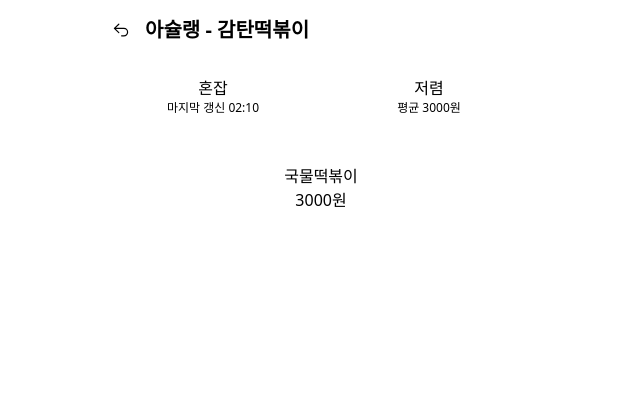
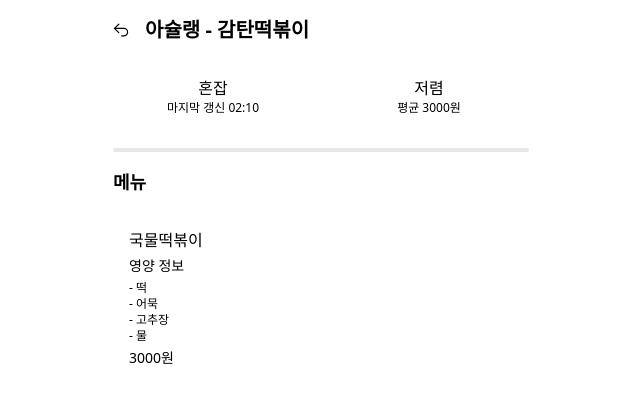
Before and after one commit to seolcu/ajou-cafeteria, a React (Vite) app: page /cafeteria/0/shop/0 in a window 1280 px wide. Shown: the top 402 px of the page, without its empty margins (319-959 px from the left). Built offline with nearby package versions, Linux system fonts and the light colour scheme; what @catppuccin/tailwindcss would draw is missing.

Commit message:
new-feature: minimal menu for Shops pages

```diff
--- a/src/routes/Shop.jsx
+++ b/src/routes/Shop.jsx
@@ -33,14 +33,24 @@ export default function Shop() {
         />
       </div>
 
-      <div className="flex flex-col gap-4">
+      <hr className="border-2 rounded border-text" />
+
+      <h2 className="font-bold text-lg">메뉴</h2>
+
+      <div className="grid grid-cols-2 gap-4">
         {shop.menu.map((menu) => (
           <div
             key={menu.id}
-            className="bg-base p-4 rounded text-center font-medium"
+            className="bg-base flex flex-col gap-1 p-4 rounded font-medium"
           >
-            <h3>{menu.name}</h3>
-            <p>{menu.price}원</p>
+            <h3 className="font-medium">{menu.name}</h3>
+            <h4 className="text-sm">영양 정보</h4>
+            <ul className="text-xs">
+              {menu.ingredients.map((ingredient) => (
+                <li key={Math.random()}>- {ingredient}</li>
+              ))}
+            </ul>
+            <p className="text-sm">{menu.price}원</p>
           </div>
         ))}
       </div>
```
